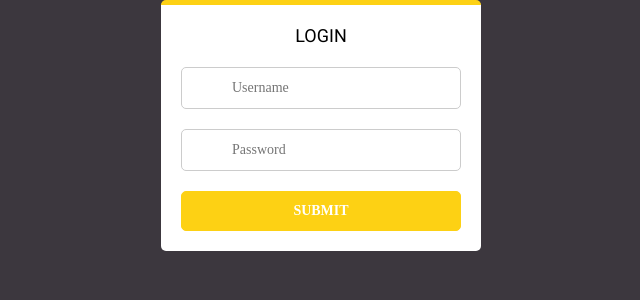
After one commit to Migueliot1/bcs_sender, a Django app: page /login in a window 1280 px wide. The commit adds this page. Shown: the top 300 px of the page, without its empty margins (319-959 px from the left). Run offline with Django 4.2, Linux system fonts and the light colour scheme; some libraries are stand-ins or nearby versions.

Commit message:
Add login/logout.

```diff
--- a/sender/urls.py
+++ b/sender/urls.py
@@ -3,4 +3,6 @@ from . import views
 
 urlpatterns = [
     path('', views.showIndex, name='index'),
+    path('login', views.loginPage, name='login'),
+    path('logout', views.logoutPage, name='logout'),
 ]
--- a/sender/views.py
+++ b/sender/views.py
@@ -1,6 +1,45 @@
-from django.shortcuts import render
+from django.shortcuts import render, redirect
+from django.contrib.auth import login, authenticate, logout
+from django.contrib.auth.models import User
 
 # Create your views here.
 
 def showIndex(request):
     return render(request, 'index.html')
+
+def loginPage(request):
+
+    # If user is already logged in then redirect to the main page
+    if request.user.is_authenticated:
+        return redirect('index')
+
+    if request.method == 'POST':
+
+        print(request.POST)
+        try:
+            username = request.POST['username']
+            password = request.POST['password']
+        except:
+            # Show flash message if username or password weren't written
+            print('You entered something wrong. Try again') # WILL BE A FLASH MESSAGE
+
+        # Check if username and password are correct
+        try:
+            user = User.objects.get(username=username)
+        except:
+            # Show flash message if profile with this username doesn't exist
+            print('Username does not exist') # WILL BE A FLASH MESSAGE
+
+        user = authenticate(request, username=username, password=password)
+
+        if user is not None:
+            login(request, user)
+            return redirect('index')
+
+    return render(request, 'loginPage.html')
+
+def logoutPage(request):
+    '''Logout user when button pressed.'''
+
+    logout(request)
+    return redirect('index')
--- a/static/styles/main.css
+++ b/static/styles/main.css
@@ -130,3 +130,67 @@ body {
       margin-bottom: 15px; }
       .custom-table .box td, .custom-table .box th {
         border: none !important; }
+
+
+/* ===== LOGIN PAGE ===== */
+.logo {
+  width: 213px;
+  height: 36px;
+  background: url('http://i.imgur.com/fd8Lcso.png') no-repeat;
+  margin: 30px auto;
+}
+
+.login-block {
+  width: 320px;
+  padding: 20px;
+  background: #fff;
+  border-radius: 5px;
+  border-top: 5px solid #fdd114;
+  margin: 0 auto;
+}
+
+.login-block h1 {
+  text-align: center;
+  color: #000;
+  font-size: 18px;
+  text-transform: uppercase;
+  margin-top: 0;
+  margin-bottom: 20px;
+}
+
+.login-block input {
+  width: 100%;
+  height: 42px;
+  box-sizing: border-box;
+  border-radius: 5px;
+  border: 1px solid #ccc;
+  margin-bottom: 20px;
+  font-size: 14px;
+  font-family: Montserrat;
+  padding: 0 20px 0 50px;
+  outline: none;
+}
+
+.login-block input:active, .login-block input:focus {
+  border: 1px solid #fdd114;
+}
+
+.login-block button {
+  width: 100%;
+  height: 40px;
+  background: #fdd114;
+  box-sizing: border-box;
+  border-radius: 5px;
+  border: 1px solid #fdd114;
+  color: #fff;
+  font-weight: bold;
+  text-transform: uppercase;
+  font-size: 14px;
+  font-family: Montserrat;
+  outline: none;
+  cursor: pointer;
+}
+
+.login-block button:hover {
+  background: #fdd114;
+}
--- /dev/null
+++ b/templates/loginPage.html
@@ -0,0 +1,37 @@
+{% load static %}
+
+<!doctype html>
+<html lang="en">
+    <head>
+        <!-- Required meta tags -->
+        <meta charset="utf-8">
+        <meta name="viewport" content="width=device-width, initial-scale=1, shrink-to-fit=no">
+        <link href="https://fonts.googleapis.com/css?family=Roboto:300,400&display=swap" rel="stylesheet">
+
+        <link rel="stylesheet" href="{% static  'styles/fonts/icomoon/style.css' %}">
+
+        <link rel="stylesheet" href="{% static 'styles/owl.carousel.min.css' %}">
+
+        <!-- Bootstrap CSS -->
+        <link rel="stylesheet" href="{% static 'styles/bootstrap.min.css' %}">
+
+        <!-- Style -->
+        <link rel="stylesheet" href="{% static 'styles/main.css' %}">
+
+        <title>BCS Transactions</title>
+    </head>
+
+    <body>
+
+        <form action="{% url 'login' %}" method="POST">
+            {% csrf_token %}
+            <div class="login-block">
+                <h1>Login</h1>
+                <input type="text" name="username" placeholder="Username" />
+                <input type="password" name="password" placeholder="Password" />
+                <button type="submit">Submit</button>
+            </div>
+        </form>
+    </body>
+
+</html>
```
Also changed, not shown: templates/index.html (+9 -2 lines).
